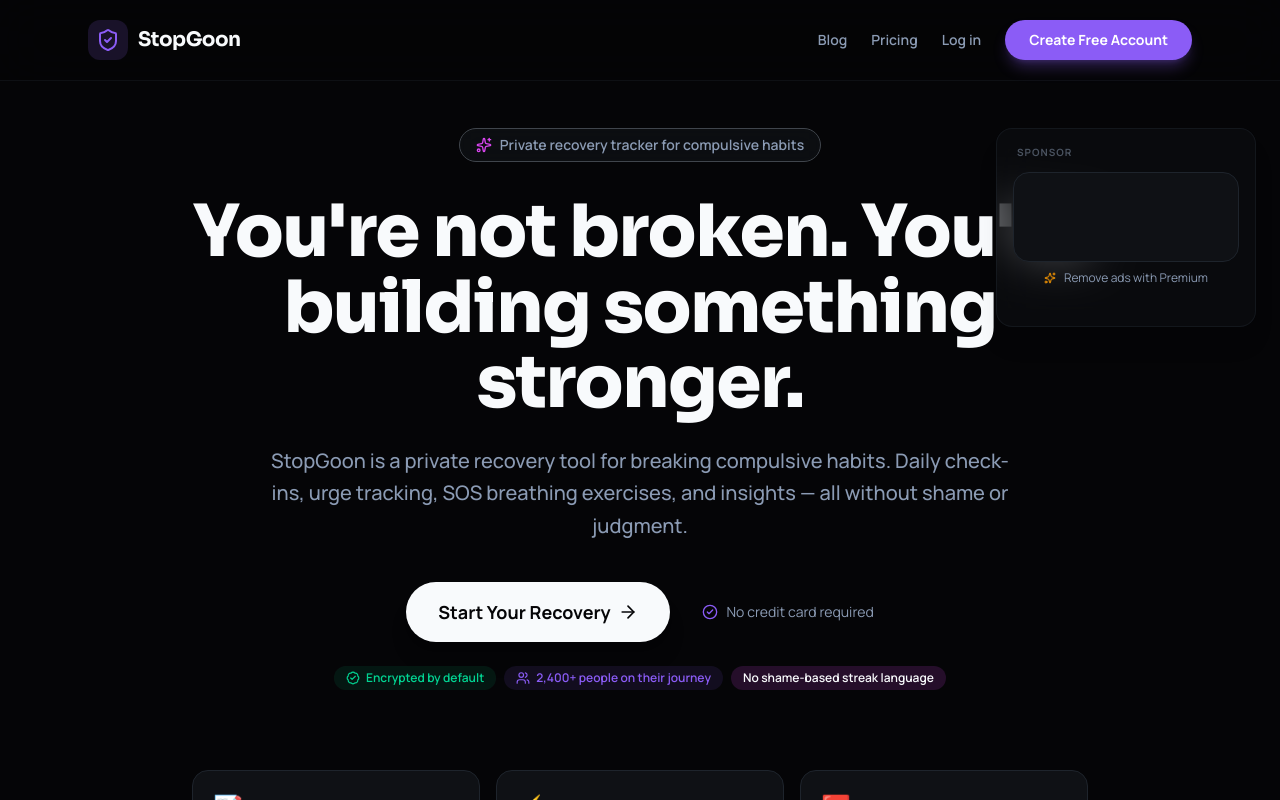
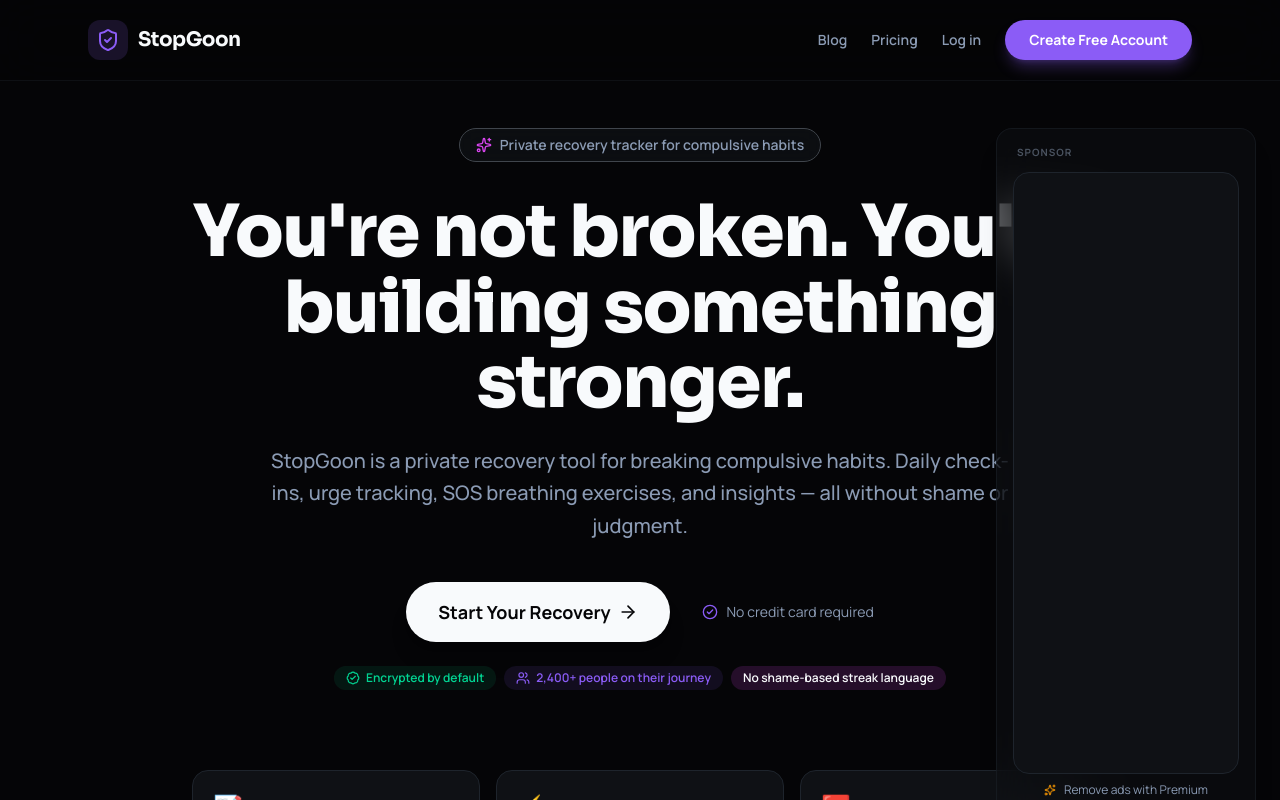
Before and after one commit to KoofysBigBro/stopgoon, a Next.js app: page / in a window 1280 px wide. Shown: the top 800 px of the page. Built offline with nearby package versions, Linux system fonts and the light colour scheme; no server answers.

Commit message:
fix: add dynamic min-height sizing to AdSense containers and ins elements to resolve collapse issues

```diff
--- a/src/components/AdBanner.tsx
+++ b/src/components/AdBanner.tsx
@@ -70,12 +70,18 @@
     return <FallbackAd />
   }
 
+  const minHeight = format === 'vertical' ? '600px' : format === 'rectangle' ? '250px' : '90px'
+
   return (
     <div className="mb-6">
-      <div ref={adRef} className="bg-surface border border-border rounded-2xl overflow-hidden min-h-[90px]">
+      <div
+        ref={adRef}
+        className="bg-surface border border-border rounded-2xl overflow-hidden"
+        style={{ minHeight }}
+      >
         <ins
           className="adsbygoogle"
-          style={{ display: 'block' }}
+          style={{ display: 'block', minHeight }}
           data-ad-client={pubId}
           data-ad-slot={adSlot}
           data-ad-format={format}
```
